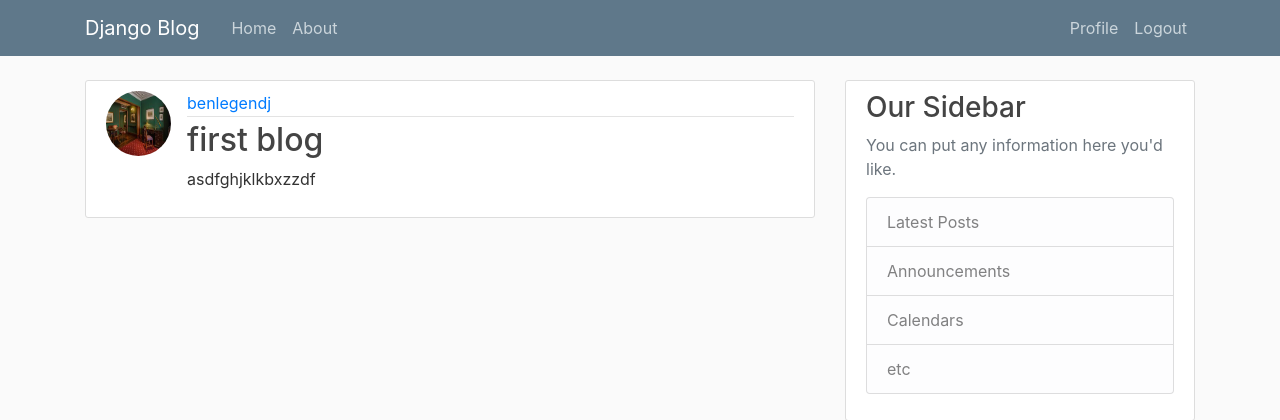
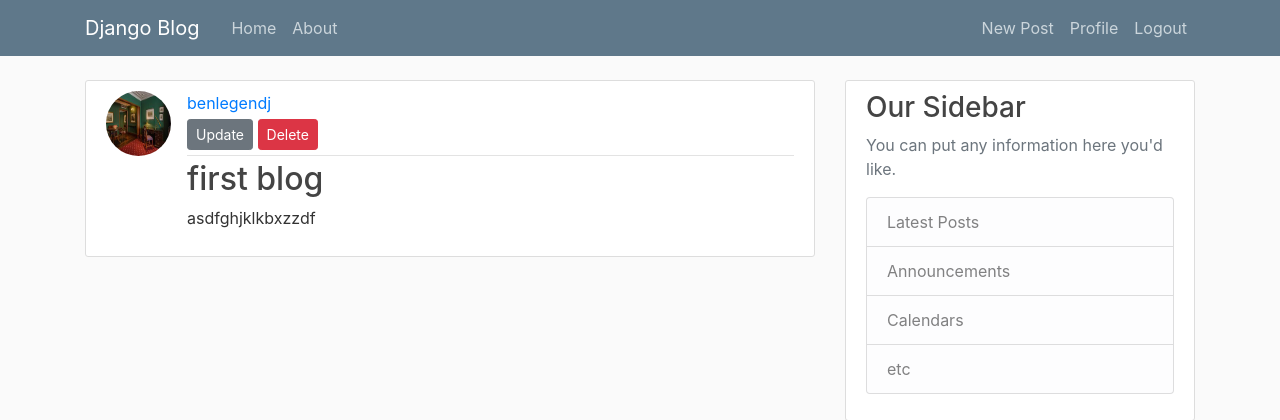
Before and after one commit to Kitingu/learn-Django, a Django app: page /post/1/ in a window 1280 px wide. Shown: the top 420 px of the page. Run offline with Django 3.2, Linux system fonts and the light colour scheme; a user stored in the database is signed in; data comes from the database, SQL or seed files in the repository; both versions use the stored data as it was after the commit; some libraries are stand-ins or nearby versions.

Commit message:
add update and delete buttons

```diff
--- a/blog/templates/blog/base.html
+++ b/blog/templates/blog/base.html
@@ -34,6 +34,7 @@
                 <!-- Navbar Right Side -->
                 <div class="navbar-nav">
                     {% if user.is_authenticated %}
+                        <a class="nav-item nav-link" href="{% url 'post-create' %}">New Post</a>
                         <a class="nav-item nav-link" href="{% url 'profile' %}">Profile</a>
                         <a class="nav-item nav-link" href="{% url 'logout' %}">Logout</a>
                     {% else %}
--- a/blog/templates/blog/post_detail.html
+++ b/blog/templates/blog/post_detail.html
@@ -7,6 +7,13 @@
             <div class="article-metadata">
                 <a class="mr-2" href="#">{{ object.author }}</a>
                 <small class="text-muted">{{ oject.date_posted|date:"F d, Y" }}</small>
+                {% if object.author == user %}
+                    <div>
+                        <a class="btn btn-secondary btn-sm mt-1 mb-1"
+                           href="{% url 'post-update' object.id %}">Update</a>
+                        <a class="btn btn-danger btn-sm mt-1 mb-1" href="{% url 'post-delete' object.id %}">Delete</a>
+                    </div>
+                {% endif %}
             </div>
             <h2 class="article-title">{{ object.title }}</h2>
             <p class=" article-content">{{ object.content }}</p>
```
Also changed, not shown: db.sqlite3.
